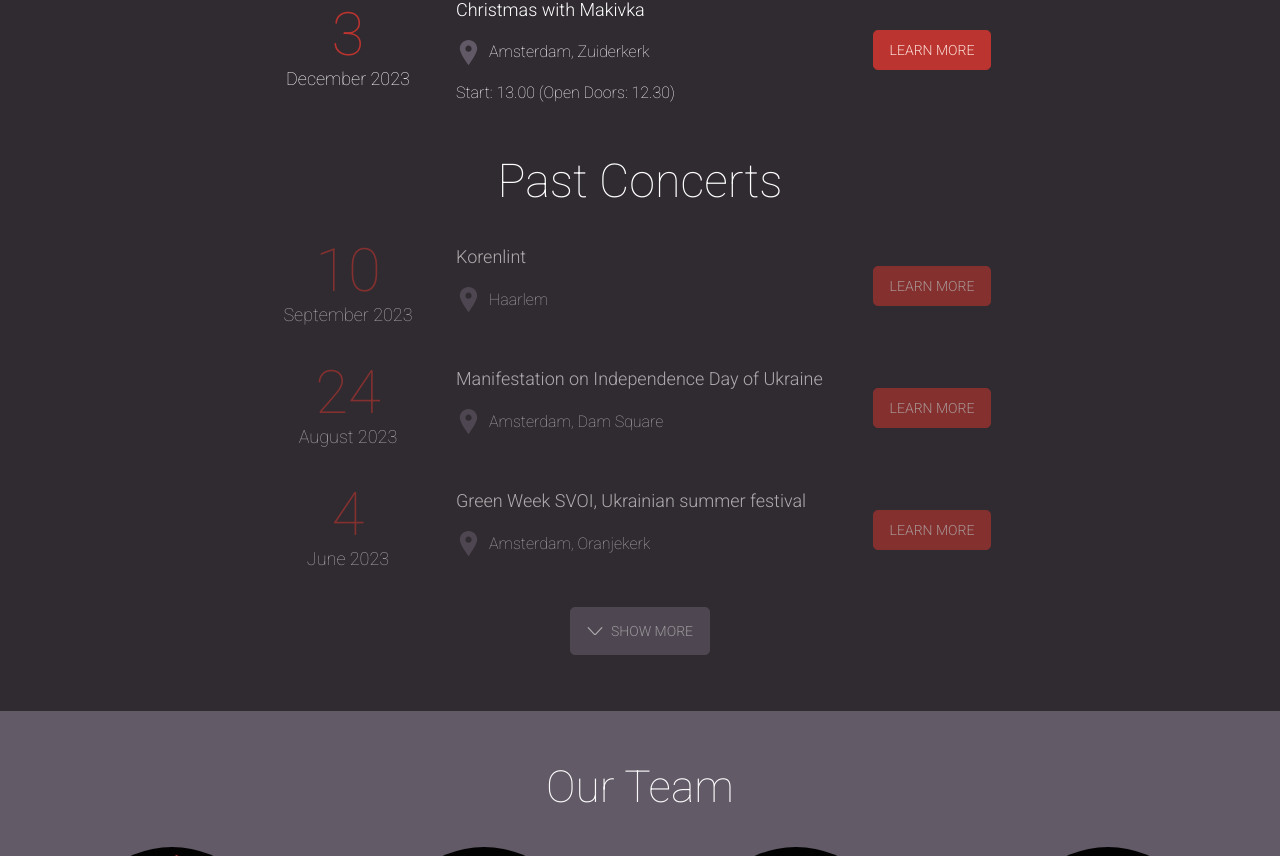
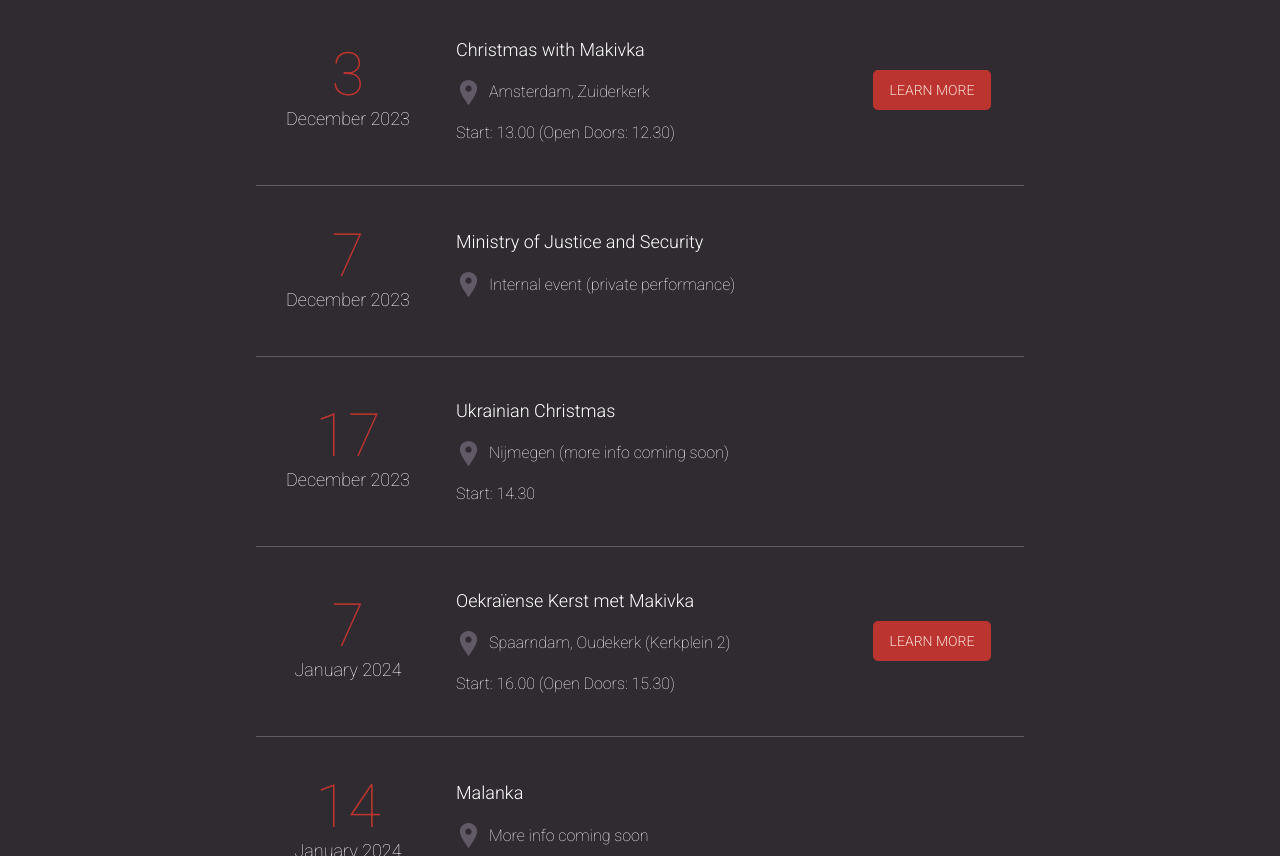
Before and after one commit to lkononenko/makivka-website, a Next.js app: page / in a window 1280 px wide. Shown: the part 1124-1980 px from the top of the page. Built offline with nearby package versions, Linux system fonts and the light colour scheme.

Commit message:
content: add upcoming concerts

```diff
--- a/src/app/components/AgendaItem/AgendaItem.tsx
+++ b/src/app/components/AgendaItem/AgendaItem.tsx
@@ -20,7 +20,7 @@
 }: IAgendaItem): JSX.Element => {
 
   return (
-    <div className="max-w-screen-md mx-auto flex flex-col sm:flex-row items-center gap-4 justify-between my-8">
+    <div className="max-w-screen-md mx-auto flex flex-col sm:flex-row items-center gap-4 justify-between py-10 border-b border-accent border-solid last:border-b-0">
       <div className="text-center font-thin flex sm:flex-col items-end sm:items-center sm:basis-1/4">
         <span className="text-4xl md:text-6xl text-primary mr-3 sm:mr-0">{ date }</span>
         <span className="text-2xl md:text-lg text-white mb-[2px]">{ month }</span>
--- a/src/app/page.tsx
+++ b/src/app/page.tsx
@@ -15,6 +15,33 @@
     location: 'Amsterdam, Zuiderkerk',
     time: 'Start: 13.00 (Open Doors: 12.30)',
     infoLink: 'https://docs.google.com/forms/d/e/1FAIpQLSfY2ZOmUiqKJVHIgHN2XiHYIhLMS3I1qpV8Xddj-gOrUfCeQQ/viewform'
+  },
+  {
+    date: '7',
+    month: 'December 2023',
+    title: 'Ministry of Justice and Security',
+    location: 'Internal event (private performance)',
+  },
+  {
+    date: '17',
+    month: 'December 2023',
+    title: 'Ukrainian Christmas',
+    location: 'Nijmegen (more info coming soon)',
+    time: 'Start: 14.30',
+  },
+  {
+    date: '7',
+    month: 'January 2024',
+    title: 'Oekraïense Kerst met Makivka',
+    location: 'Spaarndam, Oudekerk (Kerkplein 2)',
+    time: 'Start: 16.00 (Open Doors: 15.30)',
+    infoLink: 'https://www.vriendenoudekerk.nl/events/makivka-oekraiens-amsterdams-volksensemble/'
+  },
+  {
+    date: '14',
+    month: 'January 2024',
+    title: 'Malanka',
+    location: 'More info coming soon',
   },
 ];
 
--- a/src/app/partials/PastConcerts/PastConcerts.tsx
+++ b/src/app/partials/PastConcerts/PastConcerts.tsx
@@ -79,6 +79,7 @@
   const concerts = showMore ? pastConcerts : pastConcerts.slice(0, 3);
 
   return (
+    <>
       <div className="opacity-60">
         {concerts.map((concert: IAgendaItem, index: number) => (
           <AgendaItem
@@ -91,6 +92,7 @@
             infoLink={concert.infoLink ? concert.infoLink : undefined}
           />
         ))}
+      </div>
       <button className="btn btn-accent mb-6" onClick={() => setShowMore(!showMore)}>
         <svg
           className={`w-4 h-4 text-white ${showMore ? 'rotate-180' : ''}`}
@@ -98,10 +100,10 @@
           fill="none"
           viewBox="0 0 14 8"
         >
-          <path stroke="currentColor" stroke-linecap="round" stroke-linejoin="round" stroke-width="1" d="m1 1 5.326 5.7a.909.909 0 0 0 1.348 0L13 1"/>
+          <path stroke="currentColor" strokeLinecap="round" strokeLinejoin="round" strokeWidth="1" d="m1 1 5.326 5.7a.909.909 0 0 0 1.348 0L13 1"/>
         </svg>
         {showMore ? 'Show less' : 'Show more'}
       </button>
-    </div>
+    </>
   );
 };
```
Lines whose indentation alone changed are shown as unchanged.
